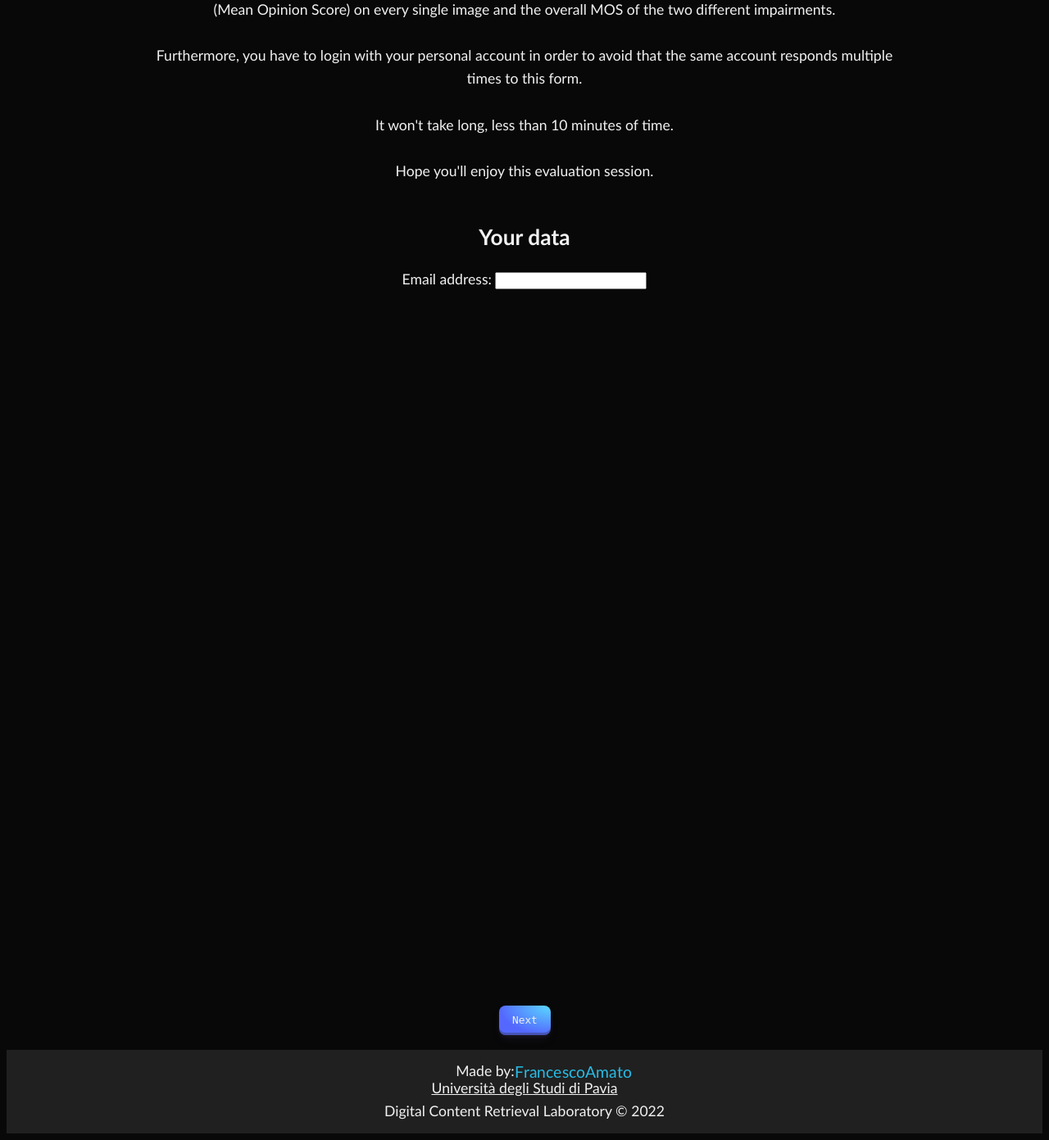
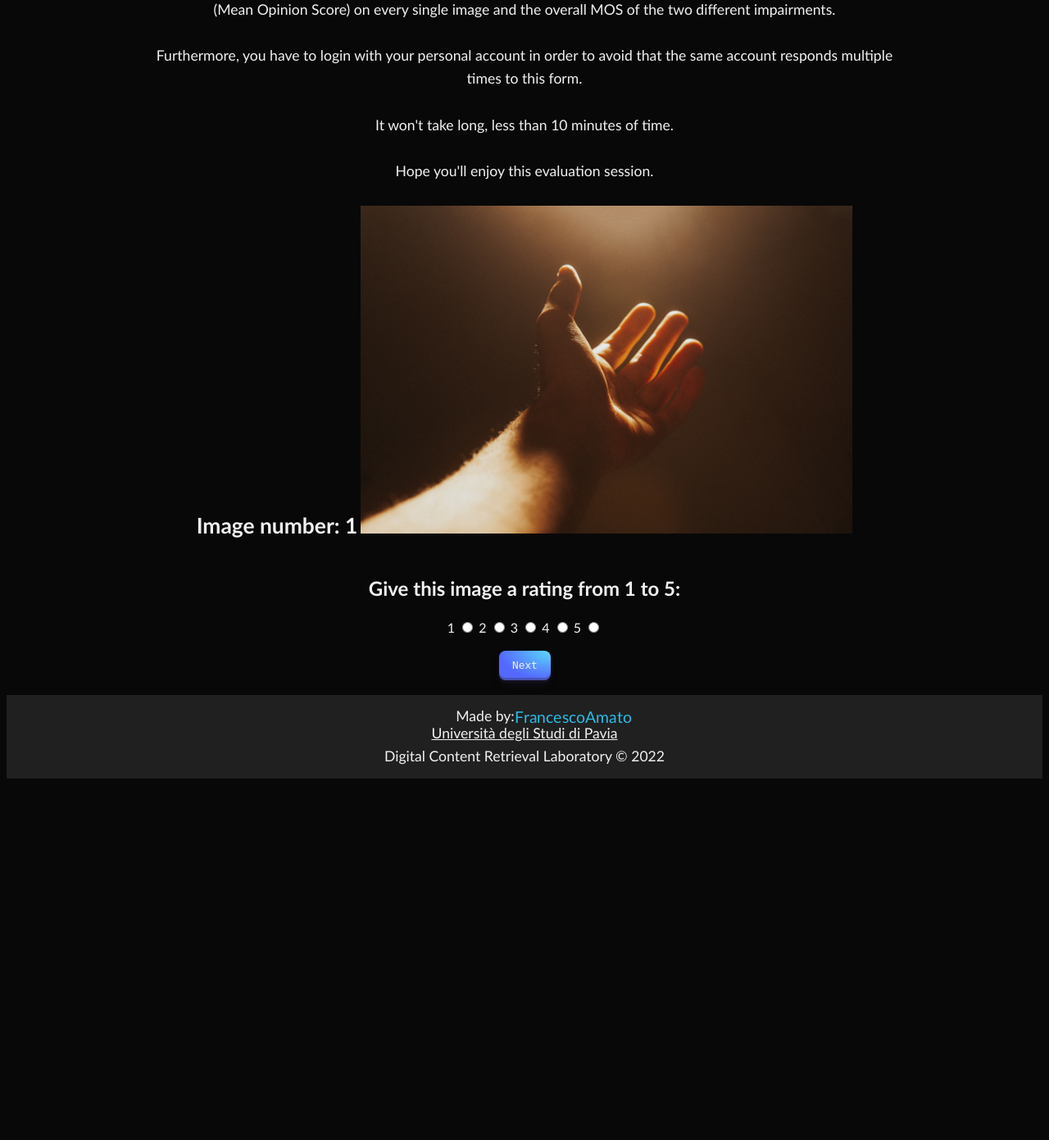
Before and after one commit to aiman-al-masoud/image_quality_assessment, a Flask app: page /take_test in a window 1280 px wide. Shown: the part 749-2140 px from the top of the page at 82% size. After the commit the page ends 1699 px from the top, so only its background shows below. Run offline with Flask 2, Linux system fonts and the light colour scheme.

Commit message:
removed email field, and excess space between img and next button.

```diff
--- a/static/scripts/take_test.js
+++ b/static/scripts/take_test.js
@@ -7,12 +7,14 @@
  * Checks if the email field is properly filled.
  * @returns
  */
+/*
 function isEmailEntered(){
     var email = document.getElementById("email_input").value
     console.log(email)
     var re = /\S+@\S+\.\S+/
     return re.test(email)
 }
+*/
 
 
 /**
@@ -34,7 +36,10 @@ function getChosenRating(){
 function onNextPressed(){
 
 
-   // keep on showing the email field and halting, until it's filled out with an email.
+
+   /*
+    // keep on showing the email field and halting, until it's filled out with an email.
+
    if(!isEmailEntered()){
        showById("email_section")
        return
@@ -42,6 +47,7 @@ function onNextPressed(){
        hideById("live-session-description")
        hideById("email_section")
    }
+   */
 
 
     // get the image that's currently on the user's display
@@ -139,3 +145,8 @@ function showById(id){
     element.style.visibility="visible"
     element.style.display="inline-block"
 }
+
+function onLoad(){
+    showImageById("1")
+    showById("radio_buttons_section")
+}
--- a/templates/take_test.html
+++ b/templates/take_test.html
@@ -20,7 +20,7 @@
 
 
 
-<body onload="onStart()">
+<body onload="onLoad()">
 
     <nav id="navbar" class="sticky">
         {% include 'navbar.html' %}
@@ -34,29 +34,31 @@
         <h2>Description</h2>
             {% include 'take_test_description.html' %}
 
-        <h2>Your data</h2>
+
 
     </article>
     <form id="rating_form" name="rating_form" action="/done_take_test" method="POST">
 
+
+
         <!--for the user to input their email address before taking the test-->
+        <!--
         <div id="email_section">
+            <h2>Your data</h2>
             <p>
                 Email address:
                 <input name="email_input" id="email_input" type="email" placeholder=""></input>
             </p>
-            <!--TODO: request more user info? Expertise, Age, Gender...?-->
+            TODO: request more user info? Expertise, Age, Gender
         </div>
+        -->
 
 
         <!--create as many hidden pictures as the paths passed to this template-->
-        <div id="images_div">
+        <div id="images_div" style="padding: 0%;">
             {% for pic in pictures%}
-                <p>
-                    <h2 hidden id="title_{{loop.index}}">Image number: {{loop.index}}</h2>
-                    <br>
-                    <img hidden id="{{loop.index}}" src={{pic}} alt="" height="400" />
-                </p>
+                    <h2 hidden style="display: none;"  id="title_{{loop.index}}">Image number: {{loop.index}}</h2>
+                    <img hidden style="display: none;"  hidden id="{{loop.index}}" src={{pic}} alt="" height="400" />
             {% endfor %}
         </div>
 
@@ -84,7 +86,7 @@
 
         <!--store hidden key-value paris for: (image, rating).-->
         {% for pic in pictures%}
-        <input type="hidden" id={{pic}} name={{pic}} value=""></input>
+        <input display="none" type="hidden" id={{pic}} name={{pic}} value=""></input>
         {% endfor%}
 
 
```
